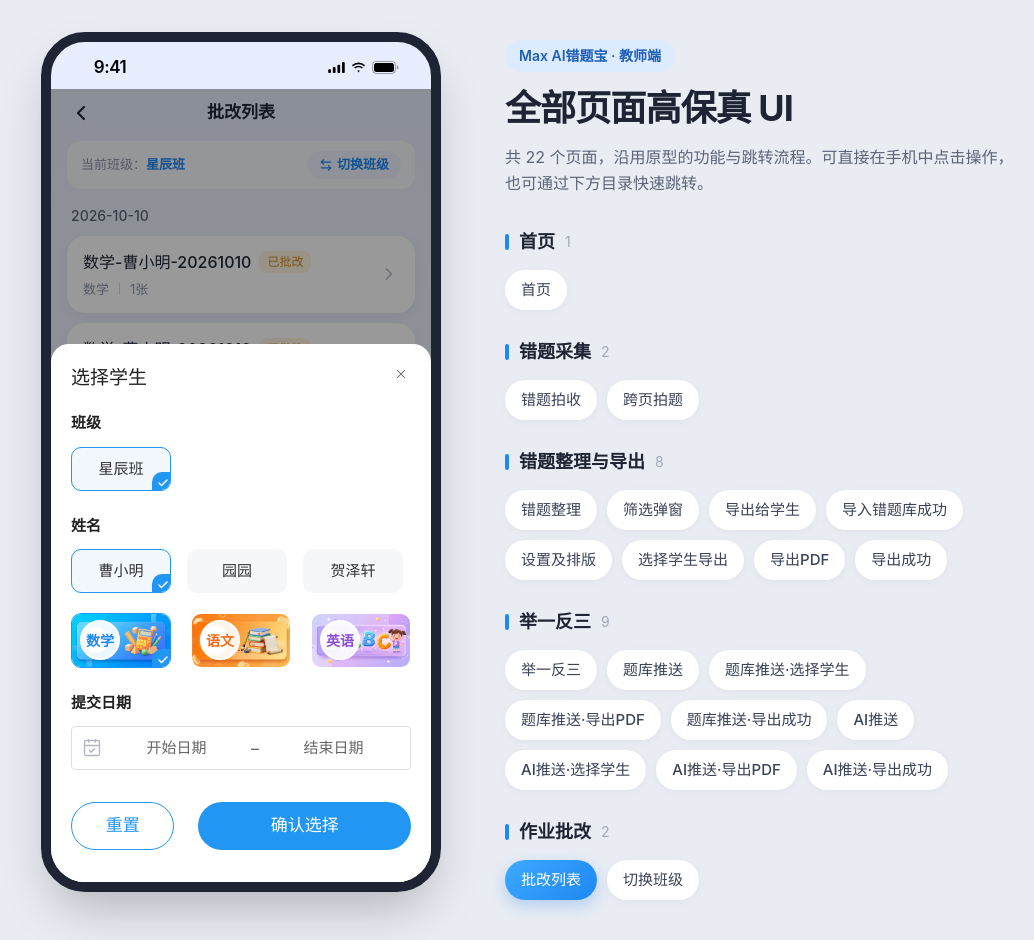
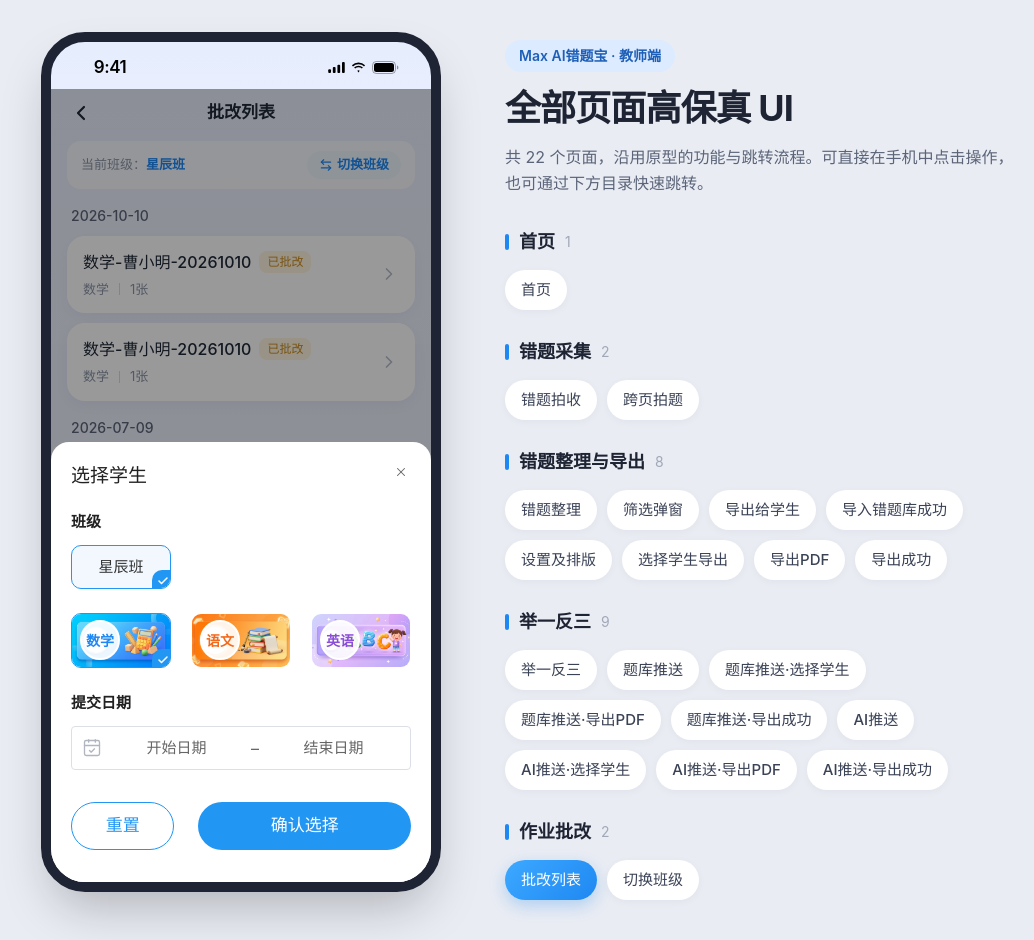
Before and after one commit to hzhou1734-pixel/136408-ctb-app-ui, a Next.js app: page /grading in a window 1280 px wide. Both pictures are taken after a click on the button "切换班级". Shown: the whole page, without its empty margins (107-1141 px from the left). Built offline with nearby package versions, Linux system fonts and the light colour scheme.

Commit message:
Remove student name field from grading class filter sheet

```diff
--- a/components/grading/class-filter-sheet.tsx
+++ b/components/grading/class-filter-sheet.tsx
@@ -3,7 +3,7 @@
 import Image from 'next/image'
 import { CalendarCheck, Check, X } from 'lucide-react'
 import { useState, type ReactNode } from 'react'
-import { classes, gradingSubjects, studentsByClass } from '@/lib/grading-data'
+import { classes, gradingSubjects } from '@/lib/grading-data'
 
 export type GradingFilter = {
   className: string
@@ -89,7 +89,6 @@ export function ClassFilterSheet({
   onConfirm: (filter: GradingFilter) => void
 }) {
   const [draft, setDraft] = useState(value)
-  const students = studentsByClass[draft.className] ?? []
 
   const reset = () =>
     setDraft({ className: classes[0], student: null, subject: null, startDate: '', endDate: '' })
@@ -133,20 +132,6 @@ export function ClassFilterSheet({
           </Field>
 
           <div className="flex flex-col gap-5">
-            <Field label="姓名">
-              <div role="radiogroup" aria-label="姓名" className="flex flex-wrap gap-4">
-                {students.map((name) => (
-                  <Chip
-                    key={name}
-                    active={draft.student === name}
-                    onClick={() => setDraft((d) => ({ ...d, student: d.student === name ? null : name }))}
-                  >
-                    {name}
-                  </Chip>
-                ))}
-              </div>
-            </Field>
-
             <div role="radiogroup" aria-label="学科" className="grid grid-cols-3 gap-5">
               {gradingSubjects.map((subject) => {
                 const active = draft.subject === subject.name
--- a/package.json
+++ b/package.json
@@ -1,6 +1,6 @@
 {
   "name": "my-project",
-  "version": "0.1.68",
+  "version": "0.1.69",
   "private": true,
   "packageManager": "pnpm@12.3.4",
   "scripts": {
```
